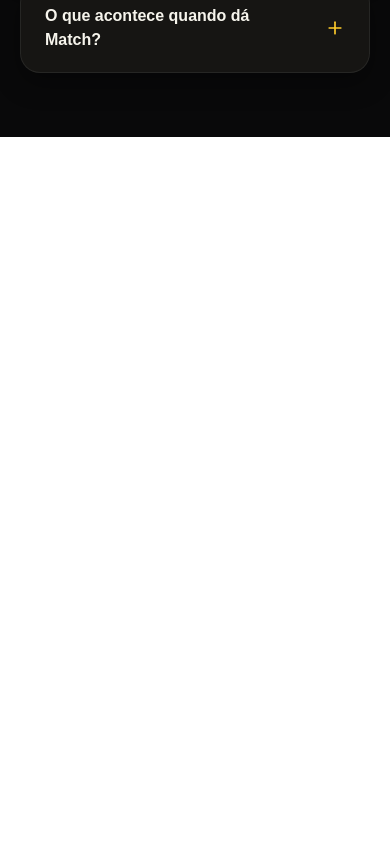
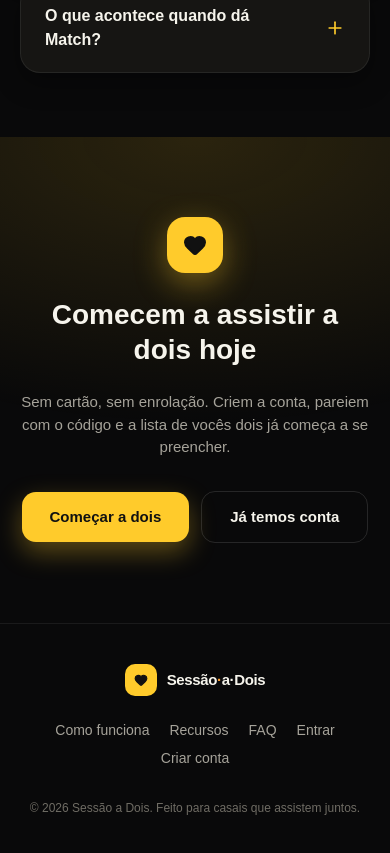
Before and after one commit to Guga2111/sessao-a-dois, a React (Vite) app in the folder client/: page / in a window 390 px wide. Shown: the part 6043-6896 px from the top of the page. Before the commit the page ends 6180 px from the top, so only its background shows below. Built offline with nearby package versions, Linux system fonts and the light colour scheme; no server answers.

Commit message:
feat: US-012 - CTA final (FinalCta) + Rodape (LandingFooter)

```diff
--- /dev/null
+++ b/client/src/components/landing/FinalCta.tsx
@@ -0,0 +1,46 @@
+import { Heart } from "lucide-react"
+import { Link } from "react-router-dom"
+
+export function FinalCta() {
+  return (
+    <section className="relative overflow-hidden px-5 py-20 sm:px-8 sm:py-24 lg:py-28">
+      <div
+        aria-hidden="true"
+        className="pointer-events-none absolute inset-0"
+        style={{
+          background:
+            "radial-gradient(900px 480px at 50% 0%, rgba(255,203,43,.14), transparent 60%)",
+        }}
+      />
+
+      <div className="relative mx-auto flex max-w-2xl flex-col items-center gap-6 text-center">
+        <div className="grid size-14 flex-none place-items-center rounded-2xl bg-[#ffcb2b] shadow-[0_10px_32px_rgba(255,203,43,.4)]">
+          <Heart className="size-6 fill-current text-[#111]" aria-hidden="true" />
+        </div>
+
+        <h2 className="font-display text-[clamp(1.75rem,4vw,2.75rem)] leading-tight font-extrabold text-[#f6f4ec]">
+          Comecem a assistir a dois hoje
+        </h2>
+        <p className="max-w-md text-[15px] text-[#a6a39a] sm:text-base">
+          Sem cartão, sem enrolação. Criem a conta, pareiem com o código e a
+          lista de vocês dois já começa a se preencher.
+        </p>
+
+        <div className="mt-2 flex flex-wrap items-center justify-center gap-3">
+          <Link
+            to="/register"
+            className="rounded-xl bg-[#ffcb2b] px-7 py-3.5 text-[15px] font-bold text-[#111] shadow-[0_10px_26px_rgba(255,203,43,.34)] transition-transform hover:-translate-y-px focus-visible:outline-2 focus-visible:outline-offset-2 focus-visible:outline-[#ffcb2b]"
+          >
+            Começar a dois
+          </Link>
+          <Link
+            to="/login"
+            className="rounded-xl border border-white/[0.12] px-7 py-3.5 text-[15px] font-semibold text-[#f6f4ec] transition-colors hover:bg-white/[0.06] focus-visible:outline-2 focus-visible:outline-offset-2 focus-visible:outline-[#ffcb2b]"
+          >
+            Já temos conta
+          </Link>
+        </div>
+      </div>
+    </section>
+  )
+}
--- /dev/null
+++ b/client/src/components/landing/LandingFooter.tsx
@@ -0,0 +1,60 @@
+import { Heart } from "lucide-react"
+import { Link } from "react-router-dom"
+
+const ANCHOR_LINKS = [
+  { href: "#como-funciona", label: "Como funciona" },
+  { href: "#recursos", label: "Recursos" },
+  { href: "#faq", label: "FAQ" },
+]
+
+export function LandingFooter() {
+  return (
+    <footer className="font-auth-body border-t border-white/[0.07] px-5 py-10 sm:px-8">
+      <div className="mx-auto flex max-w-6xl flex-col items-center gap-6 text-center sm:flex-row sm:items-center sm:justify-between sm:text-left">
+        <Link
+          to="/"
+          className="flex items-center gap-2.5 focus-visible:outline-2 focus-visible:outline-offset-4 focus-visible:outline-[#ffcb2b]"
+        >
+          <div className="grid size-8 flex-none place-items-center rounded-lg bg-[#ffcb2b]">
+            <Heart className="size-3.5 fill-current text-[#111]" aria-hidden="true" />
+          </div>
+          <span className="font-display text-[15px] font-bold tracking-tight text-[#f6f4ec]">
+            Sessão<span className="text-[#ff9e2c]">·</span>a·Dois
+          </span>
+        </Link>
+
+        <nav
+          aria-label="Secoes da pagina"
+          className="flex flex-wrap items-center justify-center gap-x-5 gap-y-2"
+        >
+          {ANCHOR_LINKS.map((link) => (
+            <a
+              key={link.href}
+              href={link.href}
+              className="text-sm font-medium text-[#a6a39a] transition-colors hover:text-[#f6f4ec] focus-visible:outline-2 focus-visible:outline-offset-2 focus-visible:outline-[#ffcb2b]"
+            >
+              {link.label}
+            </a>
+          ))}
+          <Link
+            to="/login"
+            className="text-sm font-medium text-[#a6a39a] transition-colors hover:text-[#f6f4ec] focus-visible:outline-2 focus-visible:outline-offset-2 focus-visible:outline-[#ffcb2b]"
+          >
+            Entrar
+          </Link>
+          <Link
+            to="/register"
+            className="text-sm font-medium text-[#a6a39a] transition-colors hover:text-[#f6f4ec] focus-visible:outline-2 focus-visible:outline-offset-2 focus-visible:outline-[#ffcb2b]"
+          >
+            Criar conta
+          </Link>
+        </nav>
+      </div>
+
+      <p className="mt-8 text-center text-xs text-[#6f6c64] sm:text-left">
+        © {new Date().getFullYear()} Sessão a Dois. Feito para casais que
+        assistem juntos.
+      </p>
+    </footer>
+  )
+}
--- a/client/src/screens/LandingScreen.tsx
+++ b/client/src/screens/LandingScreen.tsx
@@ -1,7 +1,9 @@
 import { DashboardPreview } from "@/components/landing/DashboardPreview"
 import { FaqSection } from "@/components/landing/FaqSection"
 import { FeatureGrid } from "@/components/landing/FeatureGrid"
+import { FinalCta } from "@/components/landing/FinalCta"
 import { HowItWorks } from "@/components/landing/HowItWorks"
+import { LandingFooter } from "@/components/landing/LandingFooter"
 import { LandingHeader } from "@/components/landing/LandingHeader"
 import { LandingHero } from "@/components/landing/LandingHero"
 import { MatchShowcase } from "@/components/landing/MatchShowcase"
@@ -24,6 +26,8 @@ export function LandingScreen() {
       <DashboardPreview />
       <Testimonials />
       <FaqSection />
+      <FinalCta />
+      <LandingFooter />
     </div>
   )
 }
```
Also changed, not shown: 2 other files (tests, documents, lock files or other folders).
